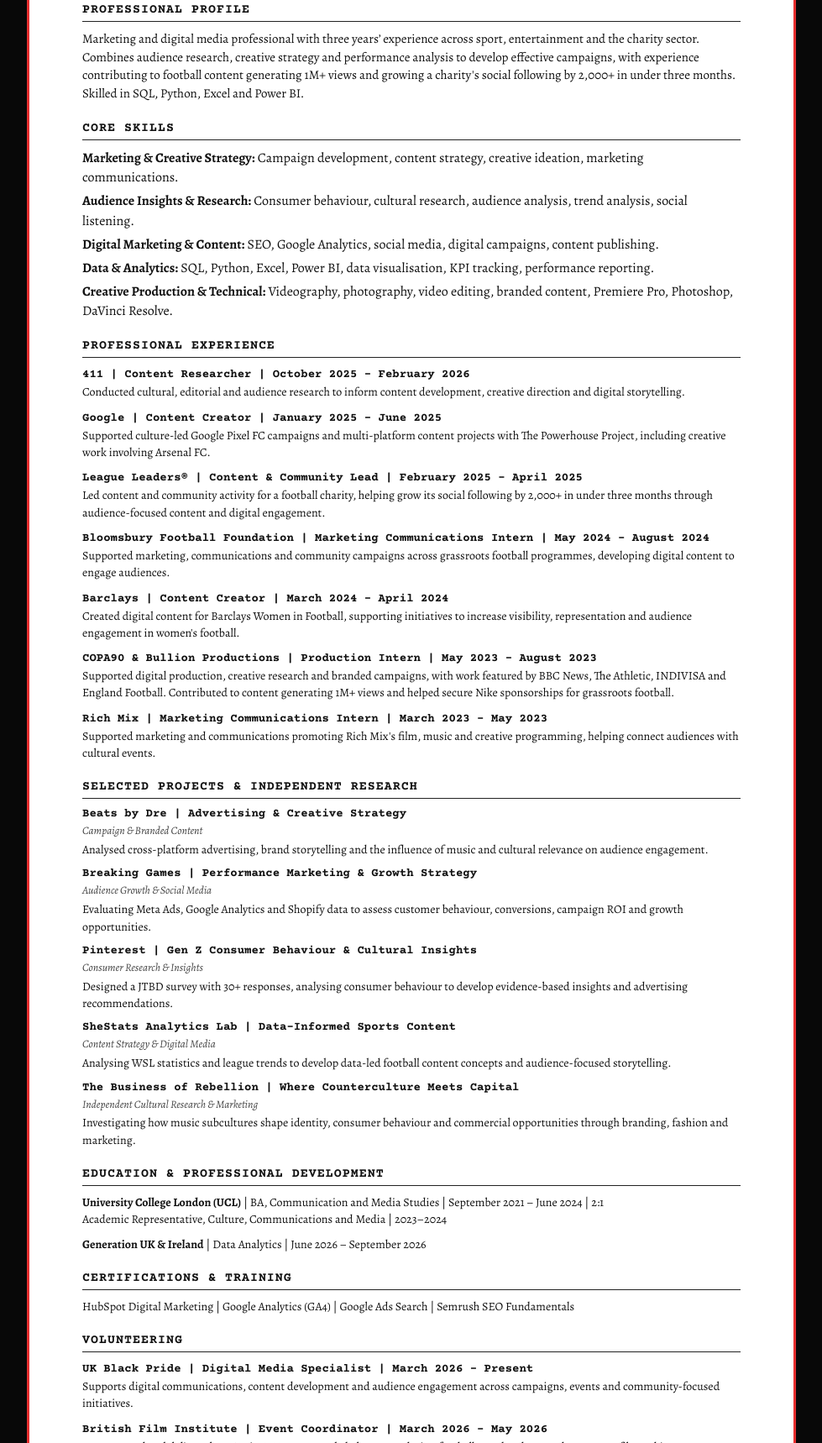
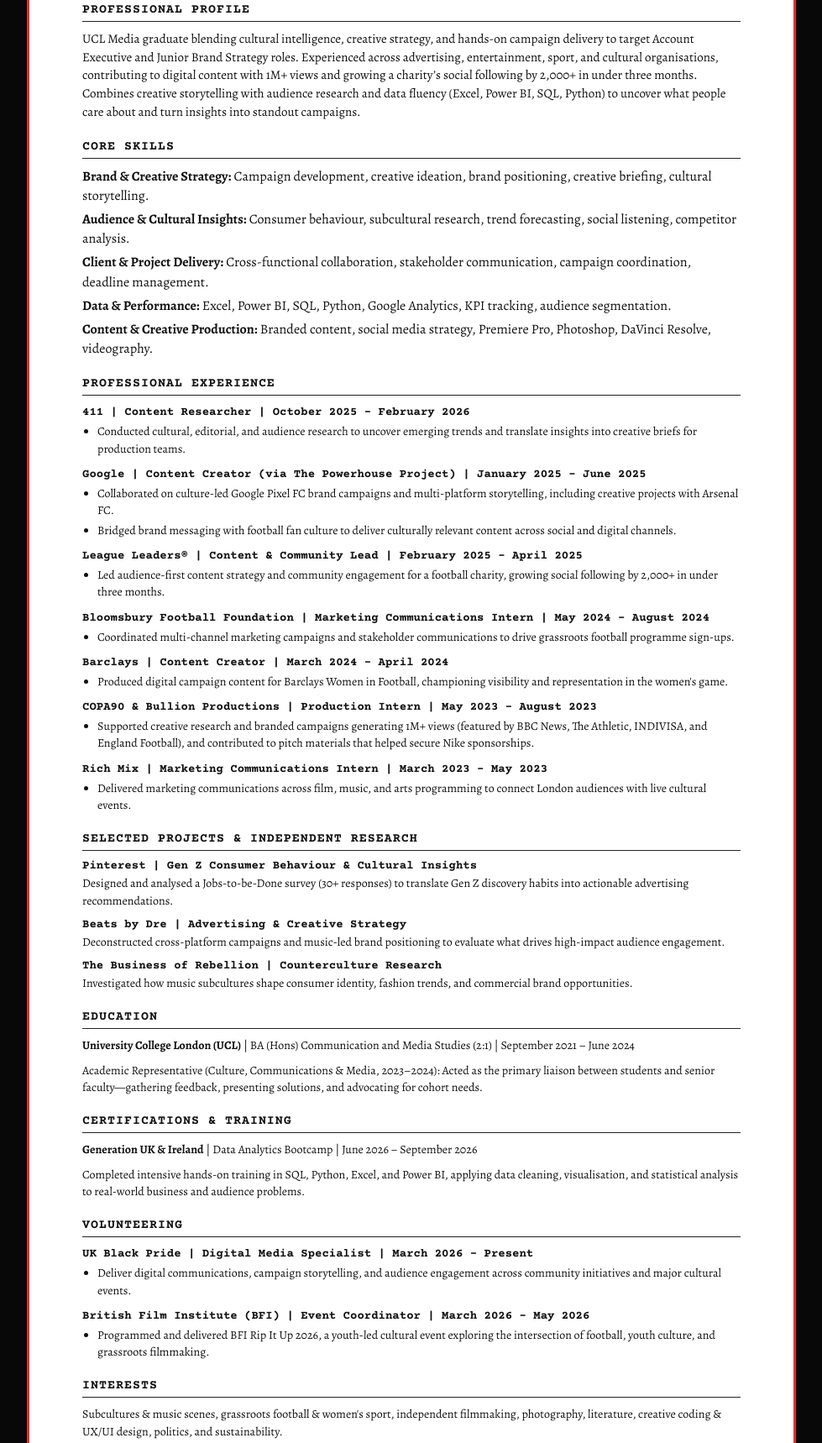
Before and after one commit to georgiajayy/georgiajayy.github.io, a plain HTML site: page resume.html in a window 1280 px wide. Shown: the part 313-2031 px from the top of the page at 84% size, without its empty margins (150-1129 px from the left). Drawn offline with nearby package versions, Linux system fonts and the light colour scheme.

Commit message:
Update online resume to latest CV

```diff
--- a/resume.html
+++ b/resume.html
@@ -61,43 +61,44 @@ a{color:#111;text-decoration:none}
 <main class="sheet">
 <header>
 <h1>GEORGIA J. SUMMERS</h1>
-<div class="tagline">DIGITAL MEDIA | MARKETING | CREATIVE STRATEGY | AUDIENCE INSIGHTS</div>
+<div class="tagline">BRAND &amp; CREATIVE STRATEGY | CULTURAL RESEARCH | ACCOUNT MANAGEMENT</div>
 <div class="contact">Email: work.georgiajayy@gmail.com | LinkedIn: linkedin.com/in/georgiajayysummers<br>GitHub: github.com/georgiajayy | Portfolio: georgiajayy.github.io</div>
 </header>
-<section><h2>PROFESSIONAL PROFILE</h2><p class="profile">Marketing and digital media professional with three years’ experience across sport, entertainment and the charity sector. Combines audience research, creative strategy and performance analysis to develop effective campaigns, with experience contributing to football content generating 1M+ views and growing a charity's social following by 2,000+ in under three months. Skilled in SQL, Python, Excel and Power BI.</p></section>
+<section><h2>PROFESSIONAL PROFILE</h2><p class="profile">UCL Media graduate blending cultural intelligence, creative strategy, and hands-on campaign delivery to target Account Executive and Junior Brand Strategy roles. Experienced across advertising, entertainment, sport, and cultural organisations, contributing to digital content with 1M+ views and growing a charity’s social following by 2,000+ in under three months. Combines creative storytelling with audience research and data fluency (Excel, Power BI, SQL, Python) to uncover what people care about and turn insights into standout campaigns.</p></section>
 <section class="skills"><h2>CORE SKILLS</h2>
-<p><strong>Marketing &amp; Creative Strategy:</strong> Campaign development, content strategy, creative ideation, marketing communications.</p>
-<p><strong>Audience Insights &amp; Research:</strong> Consumer behaviour, cultural research, audience analysis, trend analysis, social listening.</p>
-<p><strong>Digital Marketing &amp; Content:</strong> SEO, Google Analytics, social media, digital campaigns, content publishing.</p>
-<p><strong>Data &amp; Analytics:</strong> SQL, Python, Excel, Power BI, data visualisation, KPI tracking, performance reporting.</p>
-<p><strong>Creative Production &amp; Technical:</strong> Videography, photography, video editing, branded content, Premiere Pro, Photoshop, DaVinci Resolve.</p>
+<p><strong>Brand &amp; Creative Strategy:</strong> Campaign development, creative ideation, brand positioning, creative briefing, cultural storytelling.</p>
+<p><strong>Audience &amp; Cultural Insights:</strong> Consumer behaviour, subcultural research, trend forecasting, social listening, competitor analysis.</p>
+<p><strong>Client &amp; Project Delivery:</strong> Cross-functional collaboration, stakeholder communication, campaign coordination, deadline management.</p>
+<p><strong>Data &amp; Performance:</strong> Excel, Power BI, SQL, Python, Google Analytics, KPI tracking, audience segmentation.</p>
+<p><strong>Content &amp; Creative Production:</strong> Branded content, social media strategy, Premiere Pro, Photoshop, DaVinci Resolve, videography.</p>
 </section>
 <section><h2>PROFESSIONAL EXPERIENCE</h2>
-<div class="job"><h3>411 | Content Researcher | October 2025 – February 2026</h3><p>Conducted cultural, editorial and audience research to inform content development, creative direction and digital storytelling.</p></div>
-<div class="job"><h3>Google | Content Creator | January 2025 – June 2025</h3><p>Supported culture-led Google Pixel FC campaigns and multi-platform content projects with The Powerhouse Project, including creative work involving Arsenal FC.</p></div>
-<div class="job"><h3>League Leaders® | Content &amp; Community Lead | February 2025 – April 2025</h3><p>Led content and community activity for a football charity, helping grow its social following by 2,000+ in under three months through audience-focused content and digital engagement.</p></div>
-<div class="job"><h3>Bloomsbury Football Foundation | Marketing Communications Intern | May 2024 – August 2024</h3><p>Supported marketing, communications and community campaigns across grassroots football programmes, developing digital content to engage audiences.</p></div>
-<div class="job"><h3>Barclays | Content Creator | March 2024 – April 2024</h3><p>Created digital content for Barclays Women in Football, supporting initiatives to increase visibility, representation and audience engagement in women's football.</p></div>
-<div class="job"><h3>COPA90 &amp; Bullion Productions | Production Intern | May 2023 – August 2023</h3><p>Supported digital production, creative research and branded campaigns, with work featured by BBC News, The Athletic, INDIVISA and England Football. Contributed to content generating 1M+ views and helped secure Nike sponsorships for grassroots football.</p></div>
-<div class="job"><h3>Rich Mix | Marketing Communications Intern | March 2023 – May 2023</h3><p>Supported marketing and communications promoting Rich Mix's film, music and creative programming, helping connect audiences with cultural events.</p></div>
+<div class="job"><h3>411 | Content Researcher | October 2025 – February 2026</h3><ul><li>Conducted cultural, editorial, and audience research to uncover emerging trends and translate insights into creative briefs for production teams.</li></ul></div>
+<div class="job"><h3>Google | Content Creator (via The Powerhouse Project) | January 2025 – June 2025</h3><ul><li>Collaborated on culture-led Google Pixel FC brand campaigns and multi-platform storytelling, including creative projects with Arsenal FC.</li><li>Bridged brand messaging with football fan culture to deliver culturally relevant content across social and digital channels.</li></ul></div>
+<div class="job"><h3>League Leaders® | Content &amp; Community Lead | February 2025 – April 2025</h3><ul><li>Led audience-first content strategy and community engagement for a football charity, growing social following by 2,000+ in under three months.</li></ul></div>
+<div class="job"><h3>Bloomsbury Football Foundation | Marketing Communications Intern | May 2024 – August 2024</h3><ul><li>Coordinated multi-channel marketing campaigns and stakeholder communications to drive grassroots football programme sign-ups.</li></ul></div>
+<div class="job"><h3>Barclays | Content Creator | March 2024 – April 2024</h3><ul><li>Produced digital campaign content for Barclays Women in Football, championing visibility and representation in the women's game.</li></ul></div>
+<div class="job"><h3>COPA90 &amp; Bullion Productions | Production Intern | May 2023 – August 2023</h3><ul><li>Supported creative research and branded campaigns generating 1M+ views (featured by BBC News, The Athletic, INDIVISA, and England Football), and contributed to pitch materials that helped secure Nike sponsorships.</li></ul></div>
+<div class="job"><h3>Rich Mix | Marketing Communications Intern | March 2023 – May 2023</h3><ul><li>Delivered marketing communications across film, music, and arts programming to connect London audiences with live cultural events.</li></ul></div>
 </section>
 <section><h2>SELECTED PROJECTS &amp; INDEPENDENT RESEARCH</h2>
-<div class="project"><h3>Beats by Dre | Advertising &amp; Creative Strategy</h3><div class="sub">Campaign &amp; Branded Content</div><p>Analysed cross-platform advertising, brand storytelling and the influence of music and cultural relevance on audience engagement.</p></div>
-<div class="project"><h3>Breaking Games | Performance Marketing &amp; Growth Strategy</h3><div class="sub">Audience Growth &amp; Social Media</div><p>Evaluating Meta Ads, Google Analytics and Shopify data to assess customer behaviour, conversions, campaign ROI and growth opportunities.</p></div>
-<div class="project"><h3>Pinterest | Gen Z Consumer Behaviour &amp; Cultural Insights</h3><div class="sub">Consumer Research &amp; Insights</div><p>Designed a JTBD survey with 30+ responses, analysing consumer behaviour to develop evidence-based insights and advertising recommendations.</p></div>
-<div class="project"><h3>SheStats Analytics Lab | Data-Informed Sports Content</h3><div class="sub">Content Strategy &amp; Digital Media</div><p>Analysing WSL statistics and league trends to develop data-led football content concepts and audience-focused storytelling.</p></div>
-<div class="project"><h3>The Business of Rebellion | Where Counterculture Meets Capital</h3><div class="sub">Independent Cultural Research &amp; Marketing</div><p>Investigating how music subcultures shape identity, consumer behaviour and commercial opportunities through branding, fashion and marketing.</p></div>
+<div class="project"><h3>Pinterest | Gen Z Consumer Behaviour &amp; Cultural Insights</h3><p>Designed and analysed a Jobs-to-be-Done survey (30+ responses) to translate Gen Z discovery habits into actionable advertising recommendations.</p></div>
+<div class="project"><h3>Beats by Dre | Advertising &amp; Creative Strategy</h3><p>Deconstructed cross-platform campaigns and music-led brand positioning to evaluate what drives high-impact audience engagement.</p></div>
+<div class="project"><h3>The Business of Rebellion | Counterculture Research</h3><p>Investigated how music subcultures shape consumer identity, fashion trends, and commercial brand opportunities.</p></div>
 </section>
-<section><h2>EDUCATION &amp; PROFESSIONAL DEVELOPMENT</h2>
-<p class="inline"><strong>University College London (UCL)</strong> | BA, Communication and Media Studies | September 2021 – June 2024 | 2:1<br>Academic Representative, Culture, Communications and Media | 2023–2024</p>
-<p class="inline"><strong>Generation UK &amp; Ireland</strong> | Data Analytics | June 2026 – September 2026</p>
+<section><h2>EDUCATION</h2>
+<p class="inline"><strong>University College London (UCL)</strong> | BA (Hons) Communication and Media Studies (2:1) | September 2021 – June 2024</p>
+<p class="inline">Academic Representative (Culture, Communications &amp; Media, 2023–2024): Acted as the primary liaison between students and senior faculty—gathering feedback, presenting solutions, and advocating for cohort needs.</p>
 </section>
-<section><h2>CERTIFICATIONS &amp; TRAINING</h2><p class="inline">HubSpot Digital Marketing | Google Analytics (GA4) | Google Ads Search | Semrush SEO Fundamentals</p></section>
+<section><h2>CERTIFICATIONS &amp; TRAINING</h2>
+<p class="inline"><strong>Generation UK &amp; Ireland</strong> | Data Analytics Bootcamp | June 2026 – September 2026</p>
+<p class="inline">Completed intensive hands-on training in SQL, Python, Excel, and Power BI, applying data cleaning, visualisation, and statistical analysis to real-world business and audience problems.</p>
+</section>
 <section><h2>VOLUNTEERING</h2>
-<div class="job"><h3>UK Black Pride | Digital Media Specialist | March 2026 – Present</h3><p>Supports digital communications, content development and audience engagement across campaigns, events and community-focused initiatives.</p></div>
-<div class="job"><h3>British Film Institute | Event Coordinator | March 2026 – May 2026</h3><p>Programmed and delivered a BFI Rip It Up 2026 youth-led event exploring football, youth culture and grassroots filmmaking.</p></div>
+<div class="job"><h3>UK Black Pride | Digital Media Specialist | March 2026 – Present</h3><ul><li>Deliver digital communications, campaign storytelling, and audience engagement across community initiatives and major cultural events.</li></ul></div>
+<div class="job"><h3>British Film Institute (BFI) | Event Coordinator | March 2026 – May 2026</h3><ul><li>Programmed and delivered BFI Rip It Up 2026, a youth-led cultural event exploring the intersection of football, youth culture, and grassroots filmmaking.</li></ul></div>
 </section>
-<section><h2>INTERESTS</h2><p class="inline">Advertising, consumer behaviour, cultural research, emerging subcultures, music, literature, filmmaking, photography, visual storytelling, UX/UI design, coding, software development, politics, environmental sustainability and sport.</p></section>
+<section><h2>INTERESTS</h2><p class="inline">Subcultures &amp; music scenes, grassroots football &amp; women's sport, independent filmmaking, photography, literature, creative coding &amp; UX/UI design, politics, and sustainability.</p></section>
 </main>
 <footer>© GEORGIA JAYY</footer>
 </div>
```
